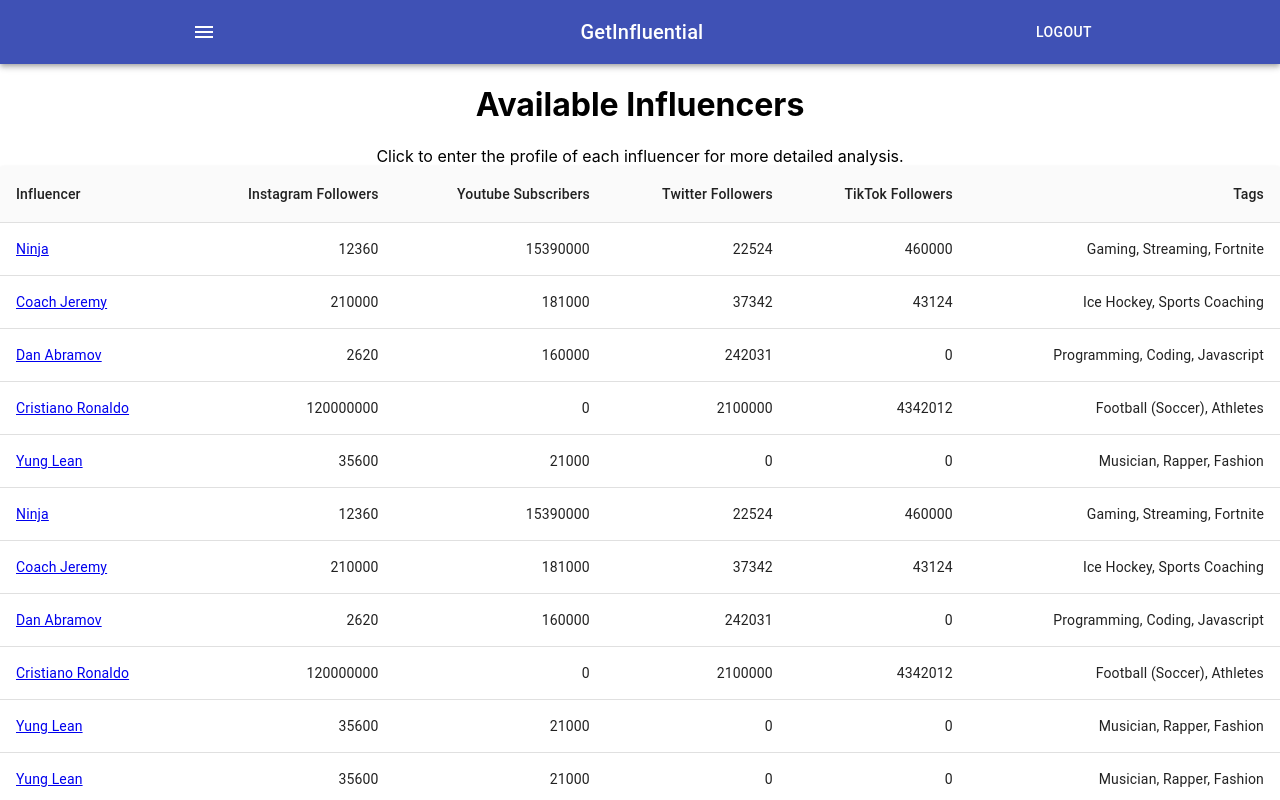
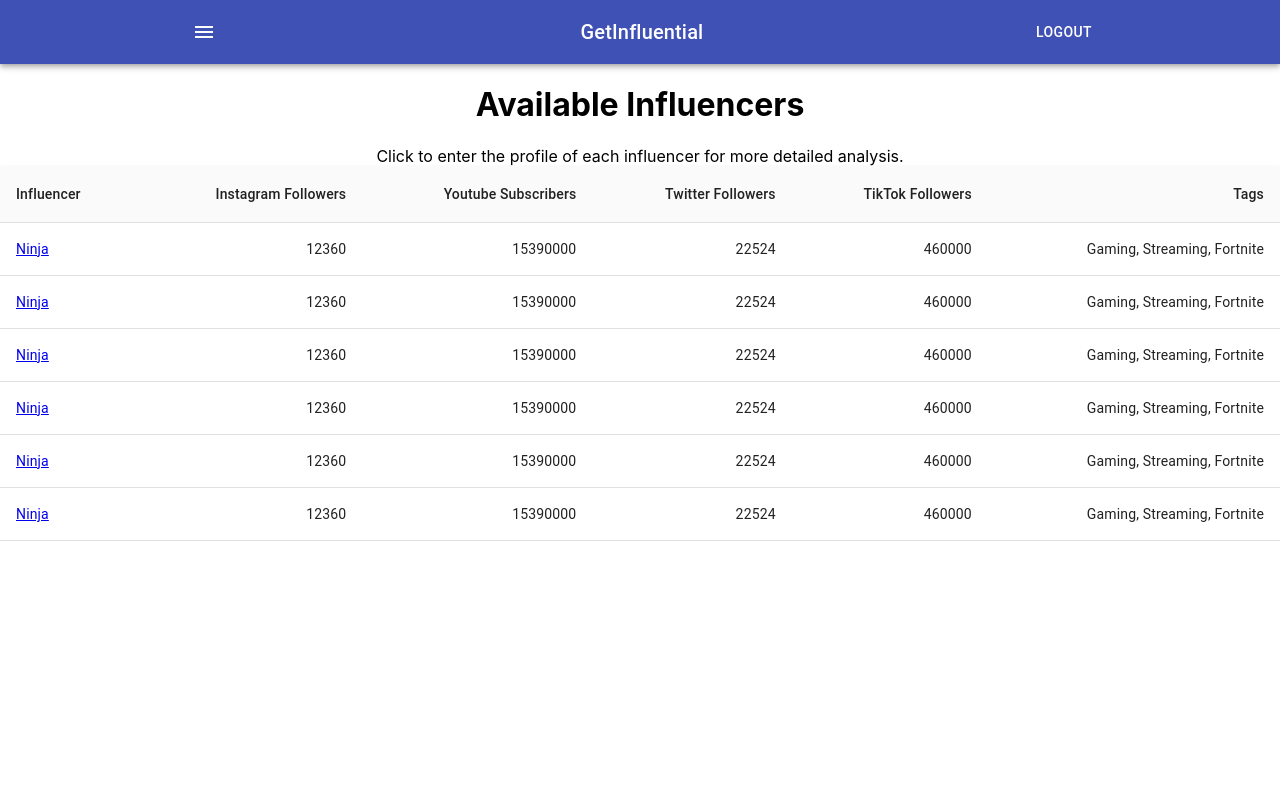
Before and after one commit to Reikon95/discoverr, a React (Create React App) app: page /table in a window 1280 px wide. Shown: the top 800 px of the page. Built offline with nearby package versions, Linux system fonts and the light colour scheme.

Commit message:
filter function works

```diff
--- a/src/components/index-table.jsx
+++ b/src/components/index-table.jsx
@@ -194,6 +194,8 @@
   ]),
 ]
 
+let filteredView = rows
+
 function createTagList(tags) {
   return tags.join(", ")
 }
@@ -207,13 +209,14 @@
       }
     }
   })
-  return test
+  filteredView = test
+  return
 }
 
 export default function IndexTable() {
   const classes = useStyles()
   console.log(rows)
-  console.log(filterByTags(["Ice Hockey"]))
+  console.log(filterByTags(["Fortnite"]))
 
   return (
     <>
@@ -232,7 +235,7 @@
             </TableRow>
           </TableHead>
           <TableBody>
-            {rows.map((row) => (
+            {filteredView.map((row) => (
               <TableRow key={row.name}>
                 <TableCell component="th" scope="row">
                   <Link to="/Ninja">{row.name}</Link>
```
